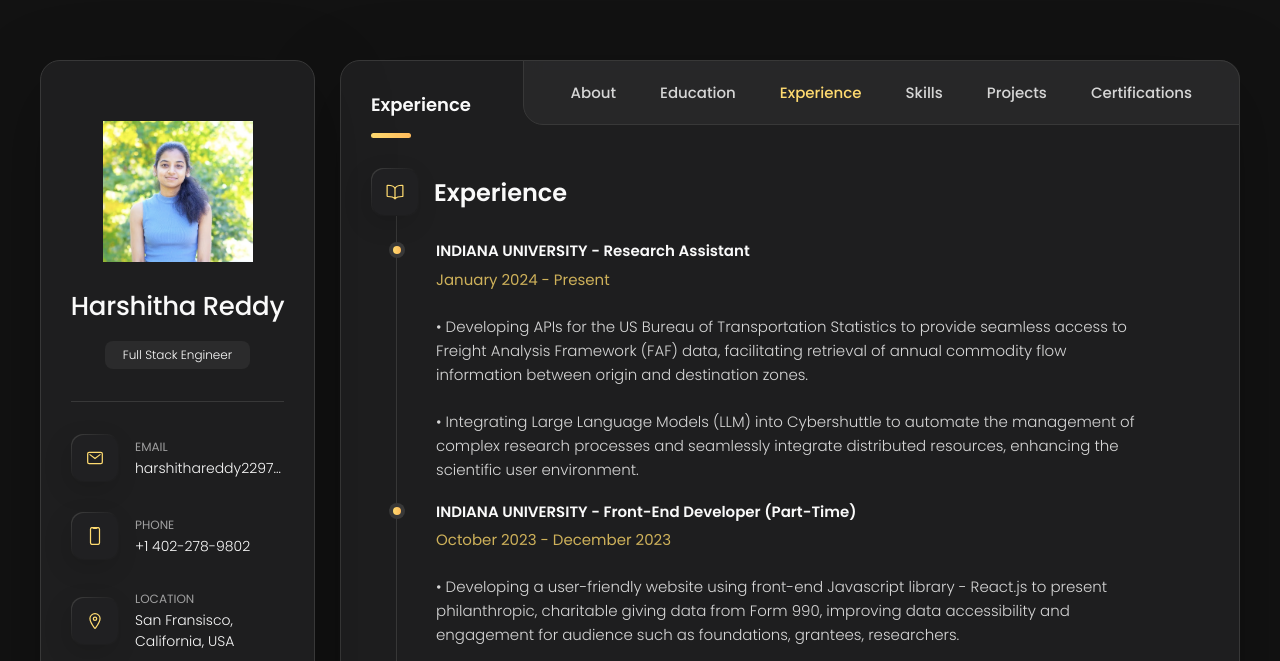
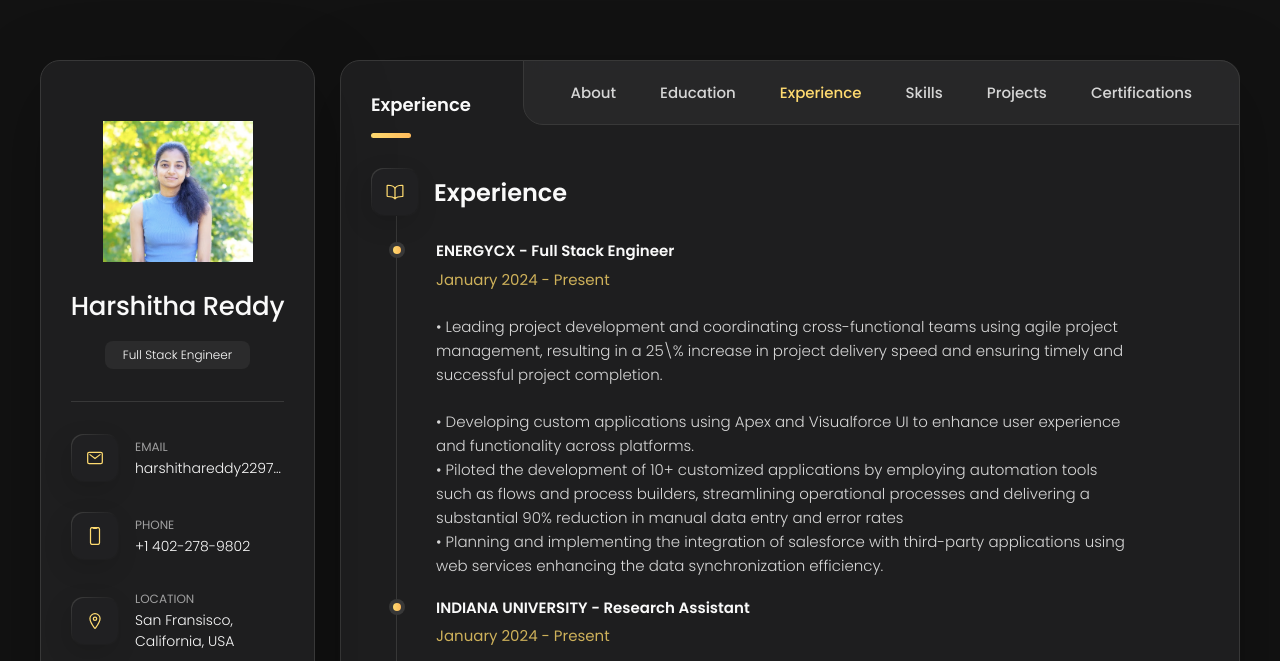
Before and after one commit to harshitha042297/portfolio_updated_2024_april, a plain HTML site: page index.html in a window 1280 px wide. Both pictures are taken after a click on the button "Experience". Shown: the top 661 px of the page. Drawn offline with nearby package versions, Linux system fonts and the light colour scheme.

Commit message:
Update index.html
Added EnergyCX workexperience

```diff
--- a/index.html
+++ b/index.html
@@ -633,6 +633,25 @@ Workflows, Workflow Rules, Validation Rules, Triggers), REST, SOAP API’s, Sing
           </div>
 
           <ol class="timeline-list">
+
+            <li class="timeline-item">
+                  <h4 class="h4 timeline-item-title">ENERGYCX - Full Stack Engineer</h4>
+                   <span>January 2024 - Present</span>
+                  <br>
+                  <ul class="timeline-text">
+                  • Leading project development and coordinating cross-functional teams using agile project management, resulting in a 25\% increase in project delivery speed and ensuring timely and successful project completion.
+                  </ul>
+                  <br>
+                  <ul class="timeline-text">
+                  • Developing custom applications using Apex and Visualforce UI to enhance user experience and functionality across platforms.
+                  </ul>
+                 <ul class="timeline-text">
+                  • Piloted the development of 10+ customized applications by employing automation tools such as flows and process builders, streamlining operational processes and delivering a substantial 90% reduction in manual data entry and error rates
+                  </ul>
+                  <ul class="timeline-text">
+                  • Planning and implementing the integration of salesforce with third-party applications using web services enhancing the data synchronization efficiency.
+                  </ul>
+            </li>
 
             <li class="timeline-item">
 
```
